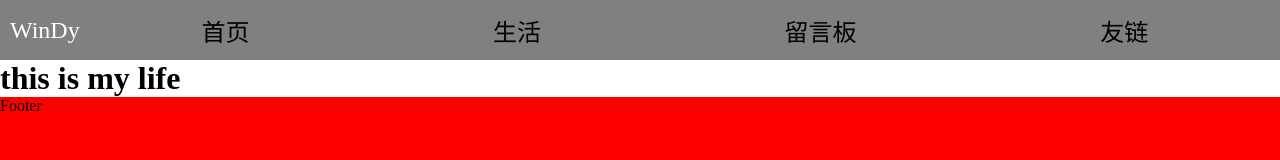
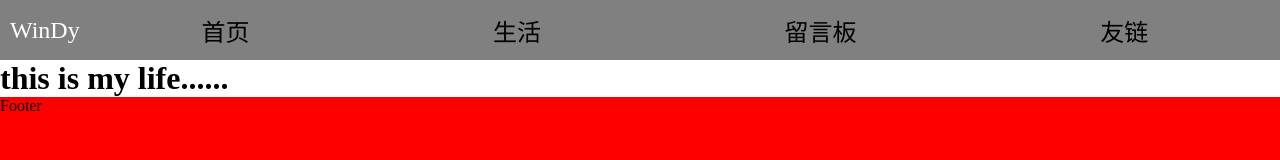
Before and after one commit to WindyDante/headwriteblog, a Vue app: page /life in a window 1280 px wide. Shown: the top 160 px of the page. Built offline with nearby package versions, Linux system fonts and the light colour scheme; a web font is replaced by a local one.

Commit message:
自动化构建

```diff
--- a/src/views/Life.vue
+++ b/src/views/Life.vue
@@ -1,7 +1,7 @@
 <template>
   <div>
     <!-- -->
-    <h1>this is my life</h1>
+    <h1>this is my life......</h1>
   </div>
 </template>
 
```
